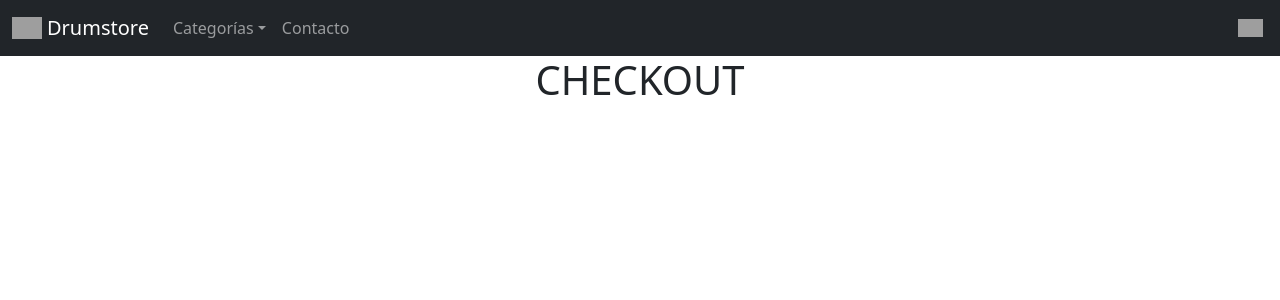
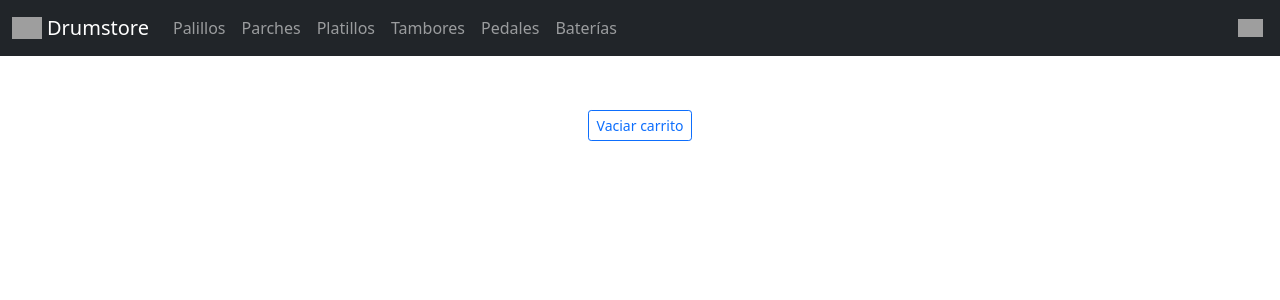
Before and after one commit to rcarlachiani/online-drum-store, a React (Vite) app: page /checkout in a window 1280 px wide. Shown: the top 300 px of the page. Built offline with nearby package versions, Linux system fonts and the light colour scheme; grey boxes are pictures that could not be loaded.

Commit message:
cart context funcional

```diff
--- a/package.json
+++ b/package.json
@@ -10,6 +10,7 @@
     "@popperjs/core": "^2.11.0",
     "bootstrap": "^5.1.3",
     "react": "^17.0.2",
+    "react-bootstrap": "^2.1.1",
     "react-dom": "^17.0.2",
     "react-router-dom": "^6.2.1"
   },
--- a/src/App.jsx
+++ b/src/App.jsx
@@ -1,15 +1,16 @@
 import { BrowserRouter, Routes, Route} from 'react-router-dom'
-import { useState } from 'react'
 import 'bootstrap/dist/css/bootstrap.min.css';
 import NavBar from './components/Navbar/NavBar';
 import ItemListContainer from './components/Items/ItemListContainer';
 import ItemDetailContainer from './components/Items/ItemDetailContainer';
 import Cart from './components/Cart/Cart';
+import { CartContextProvider } from './components/Context/CartContext';
 
 function App() {
-  const [count, setCount] = useState(0)
 
   return (
+
+    <CartContextProvider>
       <BrowserRouter>
         <NavBar />
         <Routes>
@@ -19,6 +20,8 @@ function App() {
           <Route exact path='/checkout' element={<Cart />} />
         </Routes>
       </BrowserRouter>
+    </CartContextProvider>
+
   )
 }
 
--- /dev/null
+++ b/src/components/Cart/Cart.css
@@ -0,0 +1,10 @@
+.cartContainer {
+    display: flex;
+    flex-direction: column;
+    margin-top: 30px;
+    align-items: center;
+}
+
+.listaCarrito {
+    width: 500px;
+}
--- a/src/components/Cart/Cart.jsx
+++ b/src/components/Cart/Cart.jsx
@@ -1,10 +1,32 @@
-import React from 'react'
+import React, { useContext } from 'react'
+import { CartContext } from '../Context/CartContext'
+import './Cart.css'
 
-function Cart() {
+const Cart = () => {
+
+    const { cartList, vaciarCarrito } = useContext(CartContext)
+
     return (
-        <div style={{textAlign: 'center'}}>
-            <h1>CHECKOUT</h1>
+
+        <div className='cartContainer'>
+
+            {cartList.map(prod=>
+
+                <ol key={prod.id} className="list-group listaCarrito">
+                    <li className="list-group-item d-flex justify-content-between align-items-start">
+                        <div className="ms-2 me-auto">
+                        <div className="fw-bold">{prod.nombre}</div>
+                        {prod.precio}
+                        </div>
+                        <span className="badge bg-primary rounded-pill">{prod.cantidad}</span>
+                    </li>
+                </ol>
+            )}
+
+            <button onClick={vaciarCarrito} className="btn btn-sm btn-outline-primary mt-4">Vaciar carrito</button>
+
         </div>
+
     )
 }
 
--- /dev/null
+++ b/src/components/Context/CartContext.jsx
@@ -0,0 +1,38 @@
+import { createContext, useState } from "react";
+
+export const CartContext = createContext([])
+
+export const CartContextProvider = ({children}) => {
+
+    const [cartList, setCartList] = useState([])
+
+    function agregarAlCarrito(items) {
+
+        const indice = cartList.findIndex(i => i.id === items.id)
+
+        if (indice > -1) {
+            const cantidadInicial = cartList[indice].cantidad
+            let cantidadNew = cantidadInicial + items.cantidad
+            cartList[indice].cantidad = cantidadNew
+            let newArray = [...cartList]
+            setCartList(newArray)
+        } else {
+            setCartList( [...cartList, items] )
+        }
+
+    }
+
+    function vaciarCarrito() {
+        setCartList([])
+    }
+
+    return (
+        <CartContext.Provider value={{
+            cartList,
+            agregarAlCarrito,
+            vaciarCarrito
+        }}>
+            {children}
+        </CartContext.Provider>
+    )
+}
--- a/src/components/Items/ItemCount.jsx
+++ b/src/components/Items/ItemCount.jsx
@@ -1,12 +1,11 @@
 import React, { useState }  from 'react'
+import { Link } from 'react-router-dom';
 import 'bootstrap/dist/css/bootstrap.min.css';
 import './Item.css'
 
-function ItemCount(stockProd) {
+function ItemCount( {stock, onAdd}) {
 
     const [contador, setContador] = useState(1)
-
-    let stock = stockProd.stock
 
     const sumaContador=()=>{
         if (stock == contador)  {
@@ -24,6 +23,12 @@ function ItemCount(stockProd) {
         }
     }
 
+    const [inputType, setInputType] = useState('button')
+
+    function handleInput() {
+        setInputType('input')
+    }
+
     return (
         <div>
             <div className='contador-container'>
@@ -31,6 +36,15 @@ function ItemCount(stockProd) {
                 <button type="button" className="btn btn-light contador">{contador}</button>
                 <button type="button" className="btn btn-sm btn-success btn-cantidad" onClick={sumaContador}>+</button>
             </div>
+            {
+                inputType === 'button' ?
+                <button onClick={()=> {onAdd(contador); handleInput()}} className="btn btn-outline-primary btn-agregar">Agregar al carrito</button>
+                :
+                <div className='detail-btn-checkout'>
+                    <Link to='/checkout'><button className="btn btn-outline-success btn-agregar">Finalizar compra</button></Link>
+                    <Link to='/'><button className="btn btn-sm btn-outline-primary">Seguir comprando</button></Link>
+                </div>
+            }
         </div>
     )
 }
--- a/src/components/Items/ItemDetail.jsx
+++ b/src/components/Items/ItemDetail.jsx
@@ -1,32 +1,17 @@
-import React, { useState } from 'react'
-import { Link } from 'react-router-dom';
+import React, { useContext } from 'react'
+import { CartContext } from '../Context/CartContext';
 import ItemCount from './ItemCount'
 import 'bootstrap/dist/css/bootstrap.min.css';
 import './Item.css'
 
-const AddCarrito= ({handleInput})=> {
-    return  <button onClick={handleInput} className="btn btn-outline-primary btn-agregar">Agregar al carrito</button>
-}
-
-const GoCheckout= ()=> {
-    return (
-        <div className='detail-btn-checkout'>
-            <Link to='/checkout'><button className="btn btn-outline-success btn-agregar">Finalizar compra</button></Link>
-            <Link to='/'><button className="btn btn-sm btn-outline-primary">Volver al home</button></Link>
-        </div>
-    )
-
-}
-
 function ItemDetail({producto}) {
 
-    const [showCount, setShowCount] = useState(true)
+    const { cartList, agregarAlCarrito } = useContext(CartContext)
 
-    const [inputType, setInputType] = useState('button')
+    console.log(cartList)
 
-    const handleInput =()=> {
-        setInputType('input')
-        setShowCount(false)
+    function onAdd(contador) {
+        agregarAlCarrito( {...producto, cantidad: contador} )
     }
 
     return (
@@ -41,17 +26,7 @@ function ItemDetail({producto}) {
                             <h4 className="card-title">{producto.nombre}</h4>
                             <p className="card-text detail-descripcion">{producto.desc}</p>
                             <p className="card-text detail-precio">{producto.precio}</p>
-                            {
-                                showCount ? <ItemCount stock={producto.stock} />
-                                :
-                                null
-                            }
-                            {
-                                inputType === 'button' ?
-                                    <AddCarrito handleInput={handleInput}/>
-                                :
-                                    <GoCheckout />
-                            }
+                            <ItemCount stock={producto.stock} onAdd={onAdd} />
                         </div>
                     </div>
                 </div>
--- a/src/components/Items/ItemList.jsx
+++ b/src/components/Items/ItemList.jsx
@@ -5,7 +5,7 @@ import './Item.css'
 function ItemList({productos}) {
     return (
         <div className='ItemContainer'>
-            {productos.map(prod=> <Item id={prod.id} categoria={prod.categoria} imagen={prod.imagen} nombre={prod.nombre} precio={prod.precio} stock={prod.stock} />)}
+            {productos.map(prod=> <Item key={prod.id} id={prod.id} categoria={prod.categoria} imagen={prod.imagen} nombre={prod.nombre} precio={prod.precio} stock={prod.stock} />)}
         </div>
     )
 }
--- a/src/components/Navbar/NavBar.jsx
+++ b/src/components/Navbar/NavBar.jsx
@@ -10,43 +10,31 @@ function NavBar() {
                 <div className="container-fluid">
                     <img src="https://i.ibb.co/J7dM3BW/snLogo.png" alt="store-logo" style={{width: 35, paddingRight: 5}} />
                     <Link to='/' className='links'>
-                        <a className="navbar-brand" href="#">Drumstore</a>
+                        <div className="navbar-brand" href="#">Drumstore</div>
                     </Link>
                     <button className="navbar-toggler" type="button" data-bs-toggle="collapse" data-bs-target="#navbarNavAltMarkup" aria-controls="navbarNavAltMarkup" aria-expanded="false" aria-label="Toggle navigation">
                         <span className="navbar-toggler-icon"></span>
                     </button>
                     <div className="collapse navbar-collapse" id="navbarNavAltMarkup">
                         <div className="navbar-nav">
-                            <div className="collapse navbar-collapse" id="navbarNavDarkDropdown">
-                                <ul className="navbar-nav">
-                                    <li className="nav-item dropdown">
-                                    <a className="nav-link dropdown-toggle" href="#" id="navbarDarkDropdownMenuLink" role="button" data-bs-toggle="dropdown" aria-expanded="false">
-                                        Categorías
-                                    </a>
-                                    <ul className="dropdown-menu dropdown-menu-dark" aria-labelledby="navbarDarkDropdownMenuLink">
                             <Link to='./categoria/palillos' className='links'>
-                                            <li className="dropdown-item">Palillos</li>
+                                <div className="nav-link" href="#">Palillos</div>
                             </Link>
                             <Link to='./categoria/parches' className='links'>
-                                            <li className="dropdown-item">Parches</li>
+                                <div className="nav-link" href="#">Parches</div>
                             </Link>
                             <Link to='./categoria/platillos' className='links'>
-                                            <li className="dropdown-item">Platillos</li>
+                                <div className="nav-link" href="#">Platillos</div>
                             </Link>
                             <Link to='./categoria/tambores' className='links'>
-                                            <li className="dropdown-item">Tambores</li>
+                                <div className="nav-link" href="#">Tambores</div>
                             </Link>
                             <Link to='./categoria/pedales' className='links'>
-                                            <li className="dropdown-item">Pedales</li>
+                                <div className="nav-link" href="#">Pedales</div>
                             </Link>
                             <Link to='./categoria/baterias' className='links'>
-                                            <li className="dropdown-item">Baterías</li>
+                                <div className="nav-link" href="#">Baterías</div>
                             </Link>
-                                    </ul>
-                                    </li>
-                                </ul>
-                            </div>
-                            <a className="nav-link" href="#">Contacto</a>
                         </div>
                     </div>
                     <Link to='/checkout'>
```
Also changed, not shown: 1 other file (tests, documents, lock files or other folders). Lines whose indentation alone changed are shown as unchanged.
